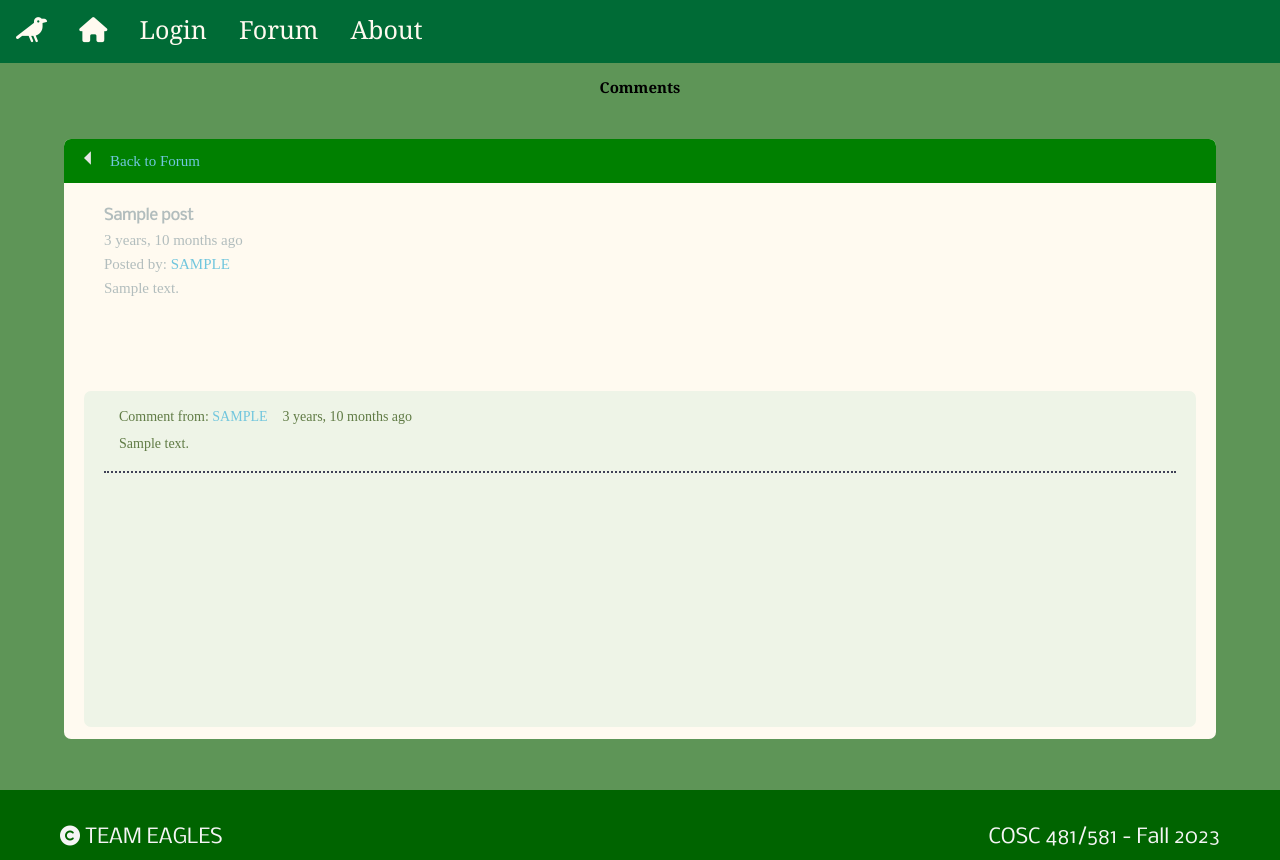
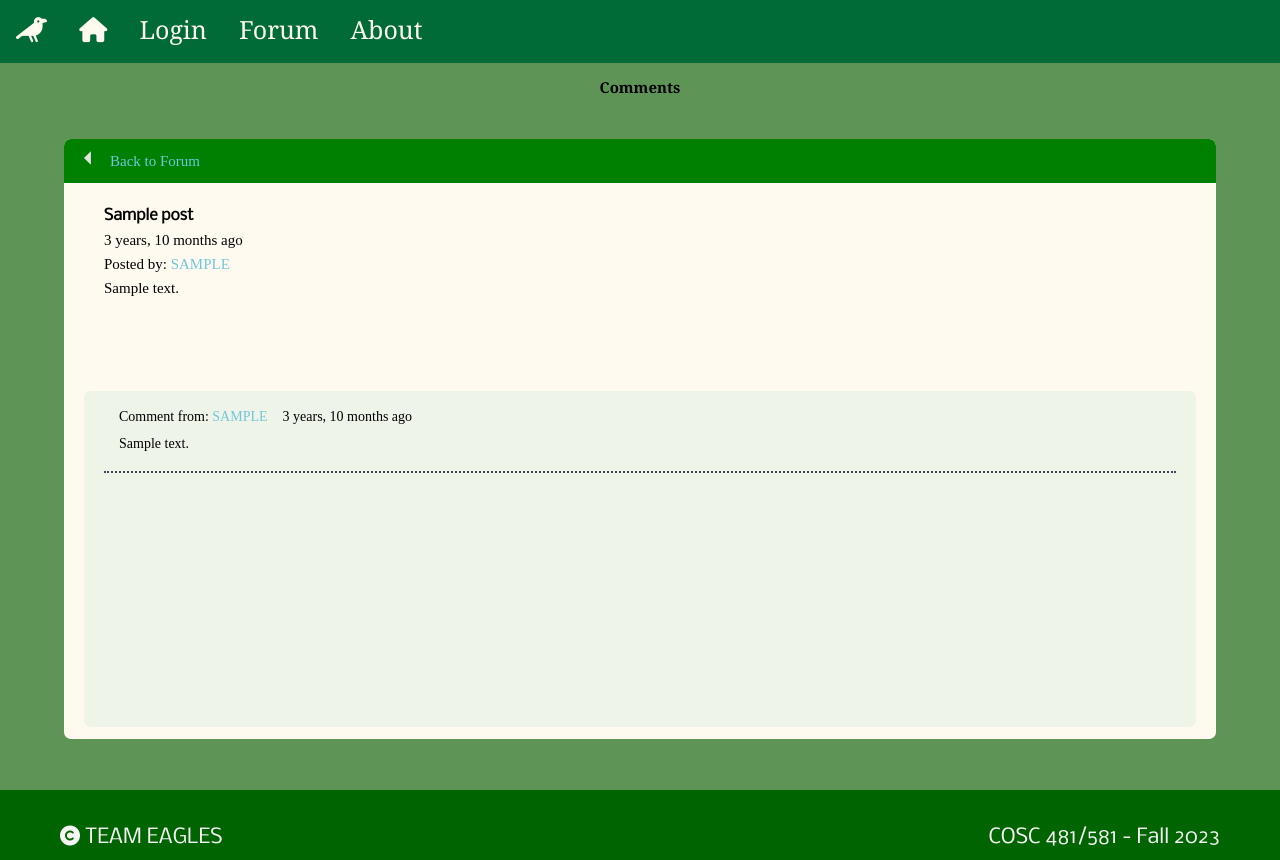
Before and after one commit to COSC481W-2023Fall/nestdoor-app, a Django app: page /userpost/1 in a window 1280 px wide. Run offline with Django 3.2, Linux system fonts and the light colour scheme; tables that the repository leaves empty hold one stand-in row (values such as "Sample post"); parts of the project's set-up code (start-up, migrations or seed data) failed here and were passed over; some libraries are stand-ins or nearby versions; some web fonts are replaced.

Commit message:
reed-changed-contrast-for-detailed-post-page

```diff
--- a/src/nestdoorapp/static/css/userpost.css
+++ b/src/nestdoorapp/static/css/userpost.css
@@ -319,11 +319,14 @@ Thank you so much! */
   --color-dark-medium: #51546e;
   --color-dark-light: #696d97;
   --color-light: #e5e5e5;
+  --color-white: #ffffff;
   --color-gray: #8b8b8b;
   --color-light-gray: #b2bdbd;
   --color-bg: #5e9557;
   --color-success: #5dd693;
   --color-error: #fc4b0b;
+  --color-text: #cef5c9;
+  --color-blacktext: #000000;
 }
 
 /*========== base styles ==========*/
@@ -356,7 +359,7 @@ body {
   line-height: 1.6;
   font-weight: 400;
   font-size: 1.5rem;
-  color: var(--color-light-gray);
+  color: var(--color-blacktext);
   background-color: var(--color-bg);
   min-height: 100vh;
 }
@@ -504,6 +507,7 @@ a {
 .room__info {
   display: flex;
   justify-content: space-between;
+  fill: var(--color-text);
 }
 
 .room__info h3 {
@@ -521,7 +525,7 @@ a {
 
 .room__hosted span {
   text-transform: uppercase;
-  /* color: var(--color-gray); */
+  fill: var(--color-text);
   font-size: 1.2rem;
   font-weight: 700;
   line-height: 2;
@@ -566,7 +570,7 @@ a {
   padding-left: 1rem;
   margin: 0rem 0;
   padding: 1.5rem;
-  color: rgb(96, 123, 69);
+  fill: var(--color-blacktext);
 }
 
 .thread__top {
@@ -584,6 +588,7 @@ a {
   align-items: center;
   gap: 1.5rem;
   font-size: 1.4rem;
+  fill: var(--color-blacktext);
 }
 
 .thread__authorInfo {
@@ -624,7 +629,7 @@ a {
 .room__message > form > input {
   resize: none;
   background-color: rgb(15, 105, 39);
-  color: var(--color-light);
+  color: var(--color-white);
   border: none;
   outline: none;
   border-radius: 0.7rem;
```
